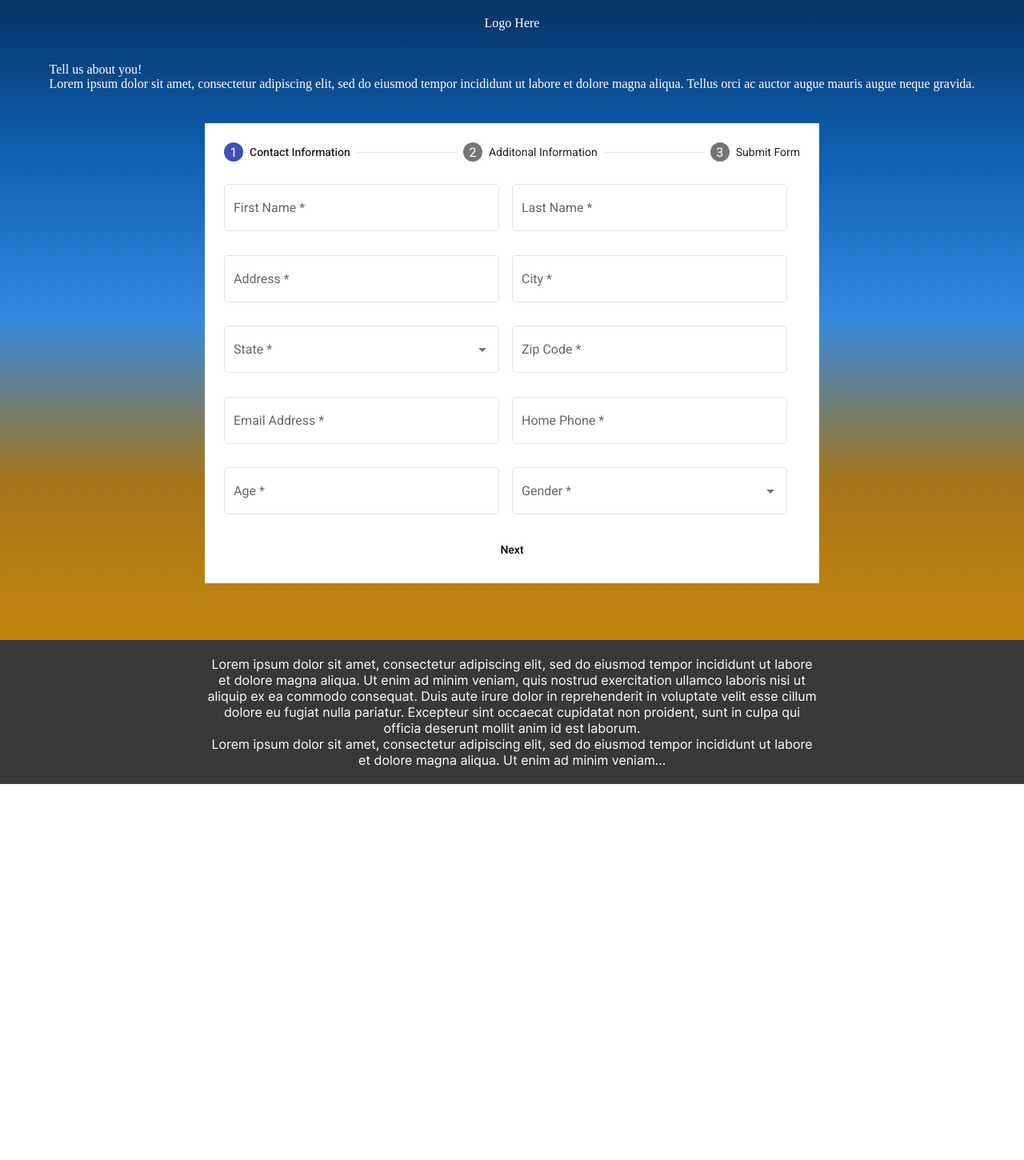
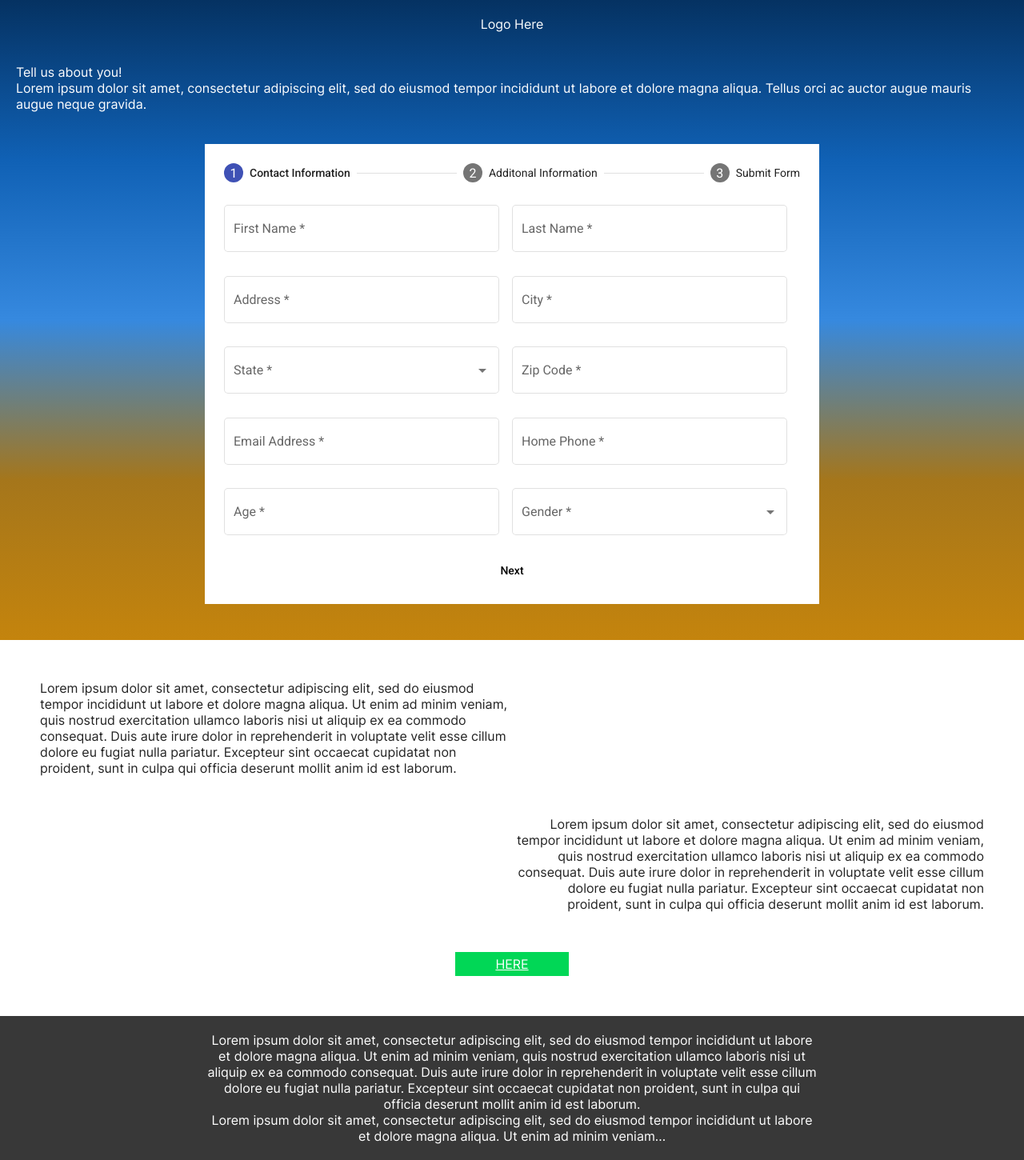
Before and after one commit to LagreMedia/Cain_, an Angular app: page / in a window 1280 px wide. Shown: the whole page at 80% size. Before the commit the page ends 980 px from the top, so only its background shows below. Built offline with nearby package versions, Linux system fonts and the light colour scheme.

Commit message:
fix font & add back content; fix width

```diff
--- a/src/app/form/form.component.html
+++ b/src/app/form/form.component.html
@@ -189,5 +189,5 @@
 
 
 </div>
-
+<app-content></app-content>
 <app-footer></app-footer>
--- a/src/app/shared/content/content.component.scss
+++ b/src/app/shared/content/content.component.scss
@@ -1,5 +1,4 @@
 .wrapper {
-    width: 100vw;
 
     display: flex;
     align-items: center;
--- a/src/styles.scss
+++ b/src/styles.scss
@@ -41,3 +41,8 @@ html, body {
   padding: 0;
   height: 100%;
 }
+
+body {
+  font-family: Inter, "Helvetica Neue", sans-serif;
+  font-size: 16px;
+}
```
Also changed, not shown: src/app/shared/shared.module.ts (+5 -2 lines).
